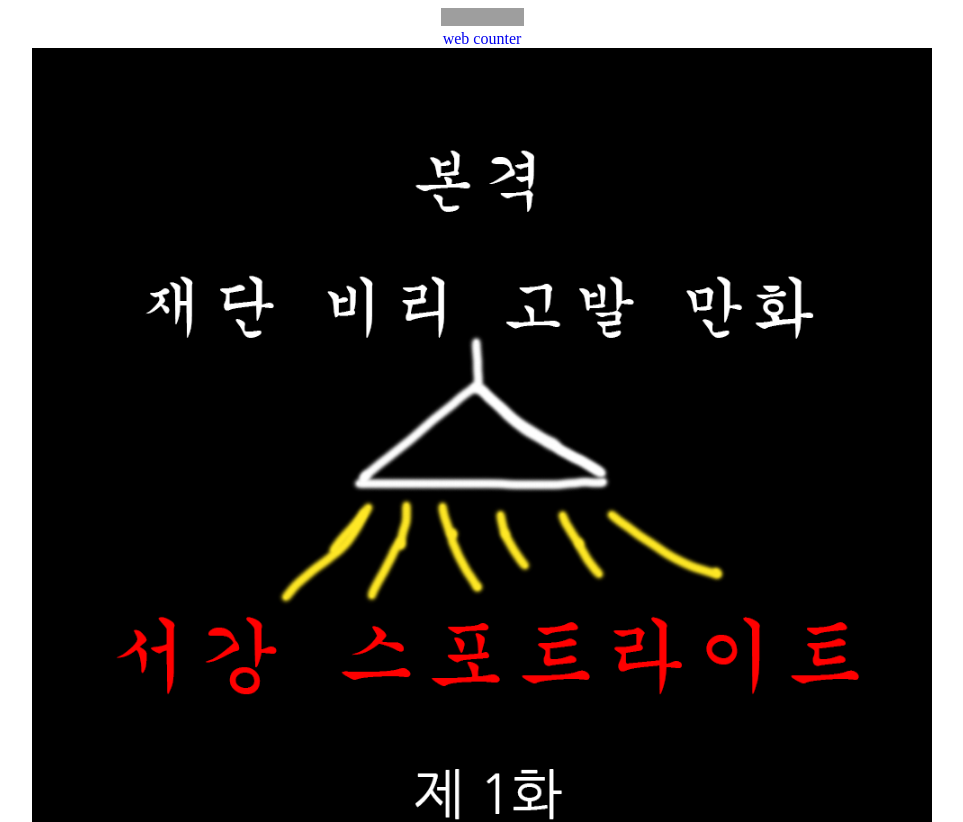
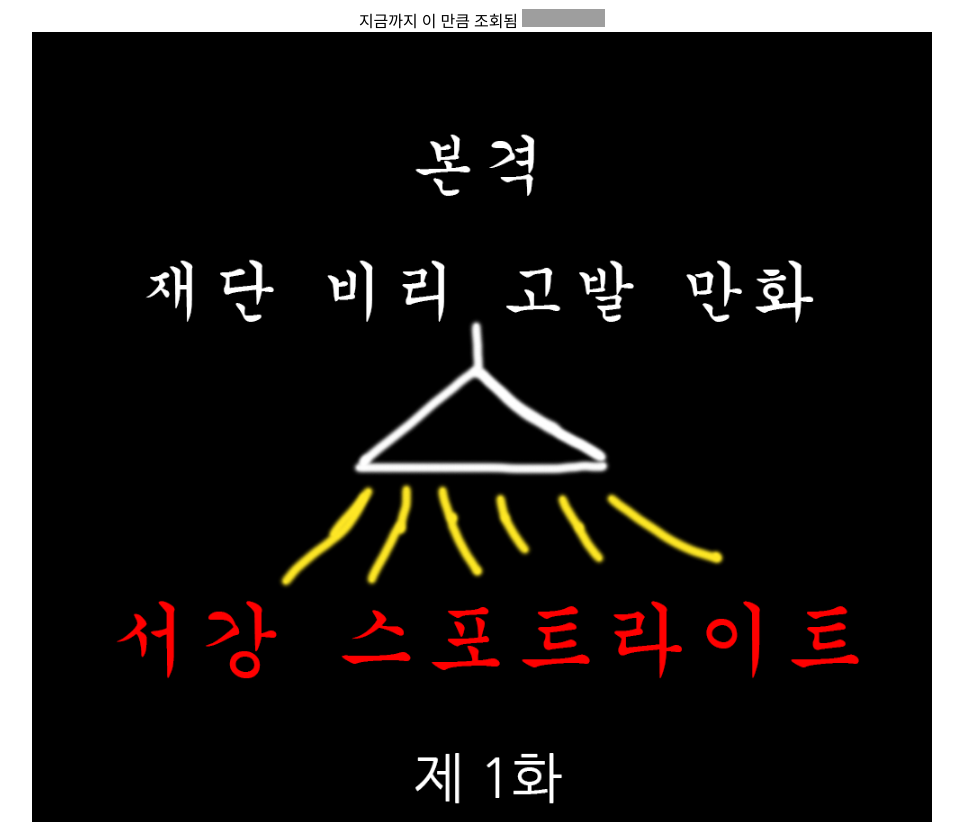
Before and after one commit to sgspotlight/sgspotlight.github.com, a plain HTML site: page index.html in a window 1280 px wide. Shown: the top 822 px of the page, without its empty margins (158-1121 px from the left). Drawn offline with Linux system fonts and the light colour scheme; grey boxes are pictures that could not be loaded.

Commit message:
Update index.html

```diff
--- a/index.html
+++ b/index.html
@@ -28,13 +28,18 @@
     </style>
   </head>
   <body>
-
-<div align="center">
-  <a href="http://www.simplehitcounter.com" target="_blank">
-    <img src="http://simplehitcounter.com/hit.php?uid=2296092&f=16777215&b=0" border="0" height="18" width="83" alt="web counter">
-  </a>
-  <br>
-  <a href="http://www.simplehitcounter.com" target="_blank" style="text-decoration:none;">web counter</a></div>
+    <div align="center">
+      지금까지 이 만큼 조회됨
+      <a href="http://www.simplehitcounter.com" target="_blank">
+        <img src="http://simplehitcounter.com/hit.php?uid=2296092&f=16777215&b=0" border="0" height="18" width="83" alt="web counter">
+      </a>
+      <br>
+      <!--
+      <a href="http://www.simplehitcounter.com" target="_blank" style="text-decoration:none;">
+        web counter
+      </a>
+      -->
+    </div>
     <img class="toon" src="image/title.png">
     <img class="toon" src="image/01.png">
     <img class="toon" src="image/02.png">
```
